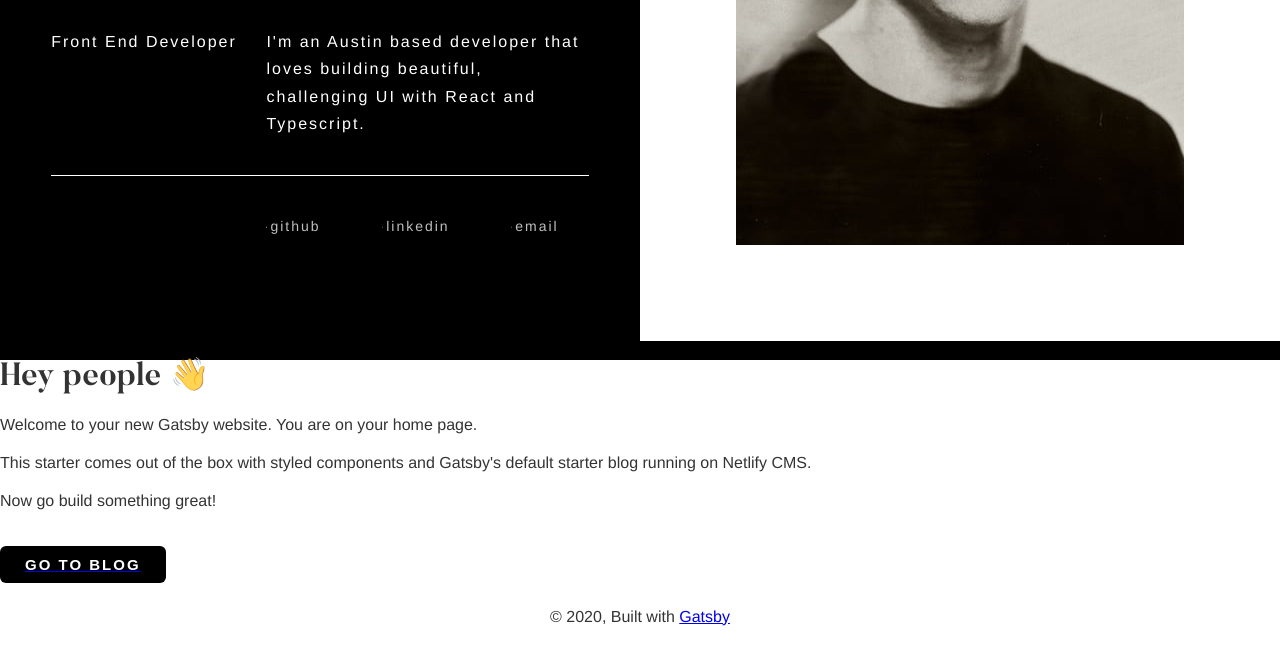
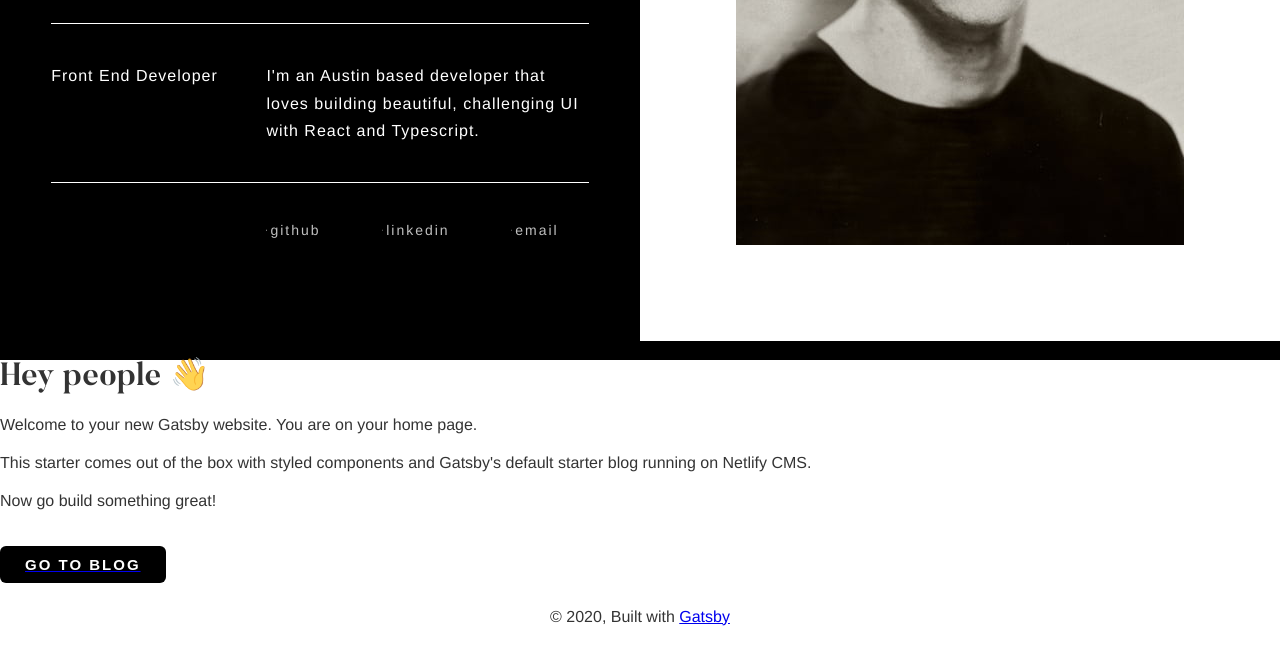
Before and after one commit to codyarose/codyarose.com, a Gatsby site: page / in a window 1280 px wide. Shown: the part 459-1109 px from the top of the page. Built offline with nearby package versions, Linux system fonts and the light colour scheme; Gatsby itself is replaced by a stand-in of ours; some packages are replaced by stand-ins of ours.

Commit message:
Refactored Hero to use new Hr and Text components

```diff
--- a/src/components/Hero/Hero.styled.ts
+++ b/src/components/Hero/Hero.styled.ts
@@ -83,20 +83,6 @@ const Title = styled.h1`
 	}
 `
 
-const Hr = styled.hr`
-	width: 100%;
-	background: currentColor;
-	${({ theme }) => theme.breakpoints.up('xl')} {
-		margin: 3.5rem 0;
-	}
-	${({ theme }) => theme.breakpoints.down('lg')} {
-		margin: 3vw 0;
-	}
-	${({ theme }) => theme.breakpoints.down('md')} {
-		margin: 2.5rem 0;
-	}
-`
-
 const BioColumns = styled.div`
 	width: 100%;
 	display: grid;
@@ -110,13 +96,6 @@ const BioColumns = styled.div`
 	${({ theme }) => theme.breakpoints.down('xs')} {
 		grid-template-columns: 1fr;
 		row-gap: 2rem;
-	}
-	& > * {
-		line-height: 1.7;
-		margin-bottom: 0;
-		${({ theme }) => theme.breakpoints.up('lg')} {
-			letter-spacing: 2px;
-		}
 	}
 `
 
@@ -184,7 +163,6 @@ const Styled = {
 	Header,
 	BioContent,
 	Title,
-	Hr,
 	BioColumns,
 	SocialIcons,
 	SocialLink,
--- a/src/components/Hero/Hero.tsx
+++ b/src/components/Hero/Hero.tsx
@@ -1,8 +1,10 @@
 import React, { FC } from 'react'
 import Img from 'gatsby-image'
+import { Link } from 'gatsby'
 
 import Styled from './Hero.styled'
-import { Link } from 'gatsby'
+import { Hr } from '../Hr'
+import { Text } from '../Text'
 
 interface Props {
 	portrait: any
@@ -18,15 +20,15 @@ const Hero: FC<Props> = ({ portrait }) => {
 				</Styled.Header>
 				<Styled.BioContent>
 					<Styled.Title>Cody Rose</Styled.Title>
-					<Styled.Hr />
+					<Hr />
 					<Styled.BioColumns>
-						<span>Front End Developer</span>
-						<p>
+						<Text.Spaced>Front End Developer</Text.Spaced>
+						<Text.Spaced>
 							I'm an Austin based developer that loves building
 							beautiful, challenging UI with React and Typescript.
-						</p>
+						</Text.Spaced>
 					</Styled.BioColumns>
-					<Styled.Hr />
+					<Hr />
 					<Styled.BioColumns>
 						<Styled.SocialIcons>
 							<Styled.SocialLink
```
